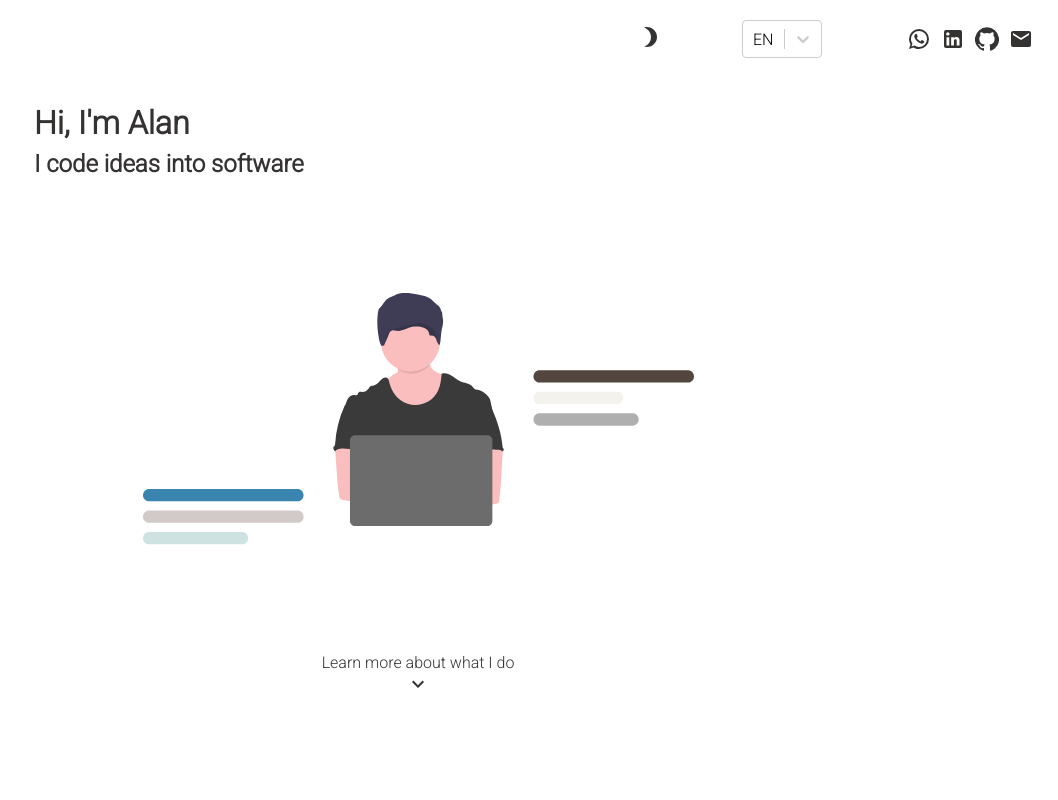
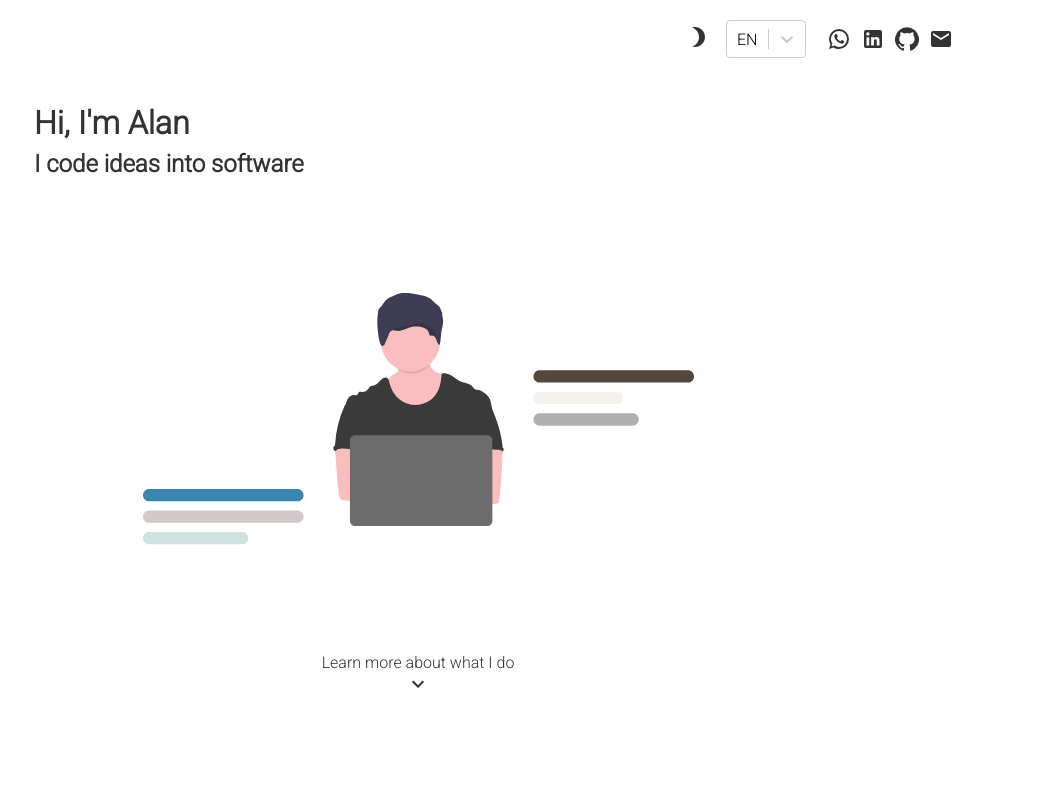
Before and after one commit to alanoli/alanoliveira, a Next.js app: page / in a window 1280 px wide. Shown: the top 800 px of the page, without its empty margins (222-1280 px from the left). Built offline with nearby package versions, Linux system fonts and the light colour scheme.

Commit message:
arrowback added; better styling on project details page

```diff
--- a/src/components/home/TopBar.tsx
+++ b/src/components/home/TopBar.tsx
@@ -1,4 +1,5 @@
 import React from "react";
+import Link from "next/link";
 
 import Select from "react-select";
 import styles from "./topbar.module.scss";
@@ -9,6 +10,7 @@ import WhatsAppLogo from "@material-ui/icons/WhatsApp";
 import LinkedInLogo from "@material-ui/icons/LinkedIn";
 import GithubLogo from "@material-ui/icons/GitHub";
 import MailLogo from "@material-ui/icons/Mail";
+import ArrowBackIcon from "@material-ui/icons/ArrowBack";
 import Brightness3Icon from "@material-ui/icons/Brightness3";
 import Brightness7Icon from "@material-ui/icons/Brightness7";
 
@@ -18,7 +20,7 @@ import { useTranslation } from "react-i18next";
 
 import { useCopyToClipboard, useLanguage } from "../../utils/hooks";
 
-const TopBar: React.FC = () => {
+const TopBar: React.FC = ({ withArrowBack }) => {
 
 	const {
 		copyToClipboard,
@@ -38,6 +40,10 @@ const TopBar: React.FC = () => {
 	return (
 		<>
 			<div className={`${styles.topBarRoot} ${theme === Themes.DARK ? styles.dark : ""}`}>
+				<Link href={"/"}>
+					{withArrowBack ? <ArrowBackIcon className={styles.arrowBack} /> : ""}
+				</Link>
+				<div className={styles.topBarMenuOptions}>
 					<span className={styles.darkMode} onClick={toggleTheme}>{theme === Themes.DARK ? <Brightness7Icon /> : <Brightness3Icon />}</span>
 					<Select
 						options={languageOptions}
@@ -65,6 +71,7 @@ const TopBar: React.FC = () => {
 					<GithubLogo onClick={() => window.open(SOCIAL_MEDIA_LINKS.gitHub, "_blanck")} className={styles.topBarIcon + " " + styles.githubIcon} />
 					<MailLogo onClick={() => copyToClipboard(t("emailCopied"), SOCIAL_MEDIA_LINKS.email)} className={styles.topBarIcon} />
 				</div>
+			</div>
 			<CopiedToast />
 		</>
 	);
--- a/src/components/home/topbar.module.scss
+++ b/src/components/home/topbar.module.scss
@@ -1,22 +1,33 @@
 .topBarRoot {
+	display: flex;
+	align-items: center;
+	justify-content: space-between;
+
 	position: absolute;
 	top: 0;
 	right: 0;
+	width: 100%;
 
 	padding: 20px 20px;
 	color: var(--terciary);
 
-	display: flex;
-	align-items: center;
-
-	.darkMode {
-		margin-right: 2rem;
+	.arrowBack {
 		cursor: pointer;
 	}
 
+	.topBarMenuOptions {
+		flex: auto;
+		display: flex;
+		align-items: center;
+		justify-content: flex-end;
+
 		> div {
-		margin-right: 2rem;
+			margin: 0 1rem;
 			width: 5rem;
+		}
+
+		span {
+			visibility: hidden;
 		}
 
 		.topBarIcon {
@@ -43,6 +54,7 @@
 			transition: transform 0.2s;
 		}
 	}
+}
 
 .topBarRoot {
 	&.dark {
@@ -52,10 +64,11 @@
 
 @media only screen and (min-width: 768px) {
 	.topBarRoot {
-		.darkMode {
-			margin-right: 5rem;
+		.topBarMenuOptions {
+			span {
+				visibility: visible;
 			}
-
+		}
 		> div {
 			margin-right: 5rem;
 		}
--- a/src/pages/projects/[project].tsx
+++ b/src/pages/projects/[project].tsx
@@ -43,7 +43,7 @@ const ProjectPage: React.FC<ProjectProps> = ({
 				<title>{`Alan Oli | ${title}`}</title>
 			</Head>
 			<section className={`${styles.projectPageRoot} ${theme === Themes.DARK ? styles.dark : ""}`}>
-				<TopBar />
+				<TopBar withArrowBack/>
 				{/* <nav>
 					<Link href="/">
 						<button>
```
Also changed, not shown: src/pages/projects/project.module.scss (+28 -49 lines). Lines whose indentation alone changed are shown as unchanged.
